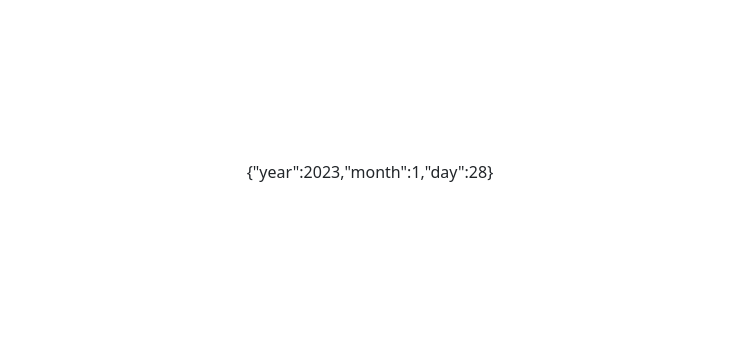
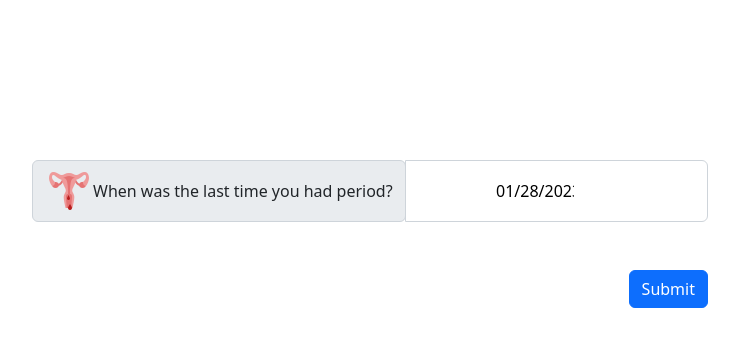
Before and after one commit to panospd/my-pregnancy, a React (Create React App) app: page / in a window 1280 px wide. Shown: the top 346 px of the page, without its empty margins (270-1009 px from the left). Built offline with nearby package versions, Linux system fonts and the light colour scheme.

Commit message:
implemented figuring out pregnancy

```diff
--- a/src/App.tsx
+++ b/src/App.tsx
@@ -6,7 +6,13 @@ import PregnancyInfoForm from "./PregnancyInfoForm/";
 import { PregnancyDate } from "./PregnancyInfoForm/PregnancyDate";
 
 function App() {
-    const [periodDate, setPeriodDate] = useLocalStorage("pregnancy-start", PregnancyDate.CreateFrom(new Date()));
+    const [periodDate, setPeriodDate] = useLocalStorage<PregnancyDate>(
+        "pregnancy-start",
+        undefined,
+        (item: string): PregnancyDate => {
+            return PregnancyDate.Parse(item)!;
+        },
+        (val) => val.stringify());
 
     const onPregnancyInfoSubmit = (v: PregnancyDate) => {
         setPeriodDate(v)
@@ -15,7 +21,10 @@ function App() {
     return (
         <div className="App">
             <div className="container my-pregnancy-container">
-                {!periodDate ? <PregnancyInfoForm onSubmit={onPregnancyInfoSubmit} /> : <PregnancyInfo periodDate={periodDate} />}
+                {
+                    !periodDate
+                    ? <PregnancyInfoForm onSubmit={onPregnancyInfoSubmit} />
+                    : <PregnancyInfo progress={periodDate!.progress()} />}
             </div>
         </div>
     );
--- a/src/PregnancyInfo/index.tsx
+++ b/src/PregnancyInfo/index.tsx
@@ -1,11 +1,15 @@
-import { PregnancyDate } from "../PregnancyInfoForm/PregnancyDate"
+import { PregnancyProgress } from "../PregnancyInfoForm/PregnancyProgress"
 
 interface PregnancyInfoProps {
-    periodDate: PregnancyDate
+    progress: PregnancyProgress
 }
 
-function PregnancyInfo(props: PregnancyInfoProps) {
-    return <div>{JSON.stringify(props.periodDate)}</div>
+function PregnancyInfo(props: PregnancyInfoProps): JSX.Element {
+    return (
+        <div>
+            {JSON.stringify(props.progress)}
+        </div>
+    )
 }
 
 export default PregnancyInfo
--- a/src/PregnancyInfoForm/PregnancyDate.tsx
+++ b/src/PregnancyInfoForm/PregnancyDate.tsx
@@ -1,26 +1,85 @@
+import { PregnancyProgress } from "./PregnancyProgress";
+
+type PregnancyDateData = {
+    year: number;
+    month: number;
+    day: number;
+}
+
 export class PregnancyDate {
-    constructor(
-        public year: number,
-        public month: number,
-        public day: number) {
-        this.EnsureIsValid();
+    private _year: number;
+    private _month: number;
+    private _day: number;
+    constructor(data: PregnancyDateData) {
+        this._year = data.year;
+        this._month = data.month;
+        this._day = data.day;
+    }
+
+    static createFrom(date: Date) {
+        const period = new PregnancyDate({
+            year: date.getFullYear(),
+            month: date.getMonth() + 1,
+            day: date.getDate()
+        })
+
+        period.EnsureIsValid();
+
+        return period;
+    }
+
+    get year() {
+        return this._year;
+    }
+
+    get month() {
+        return this._month;
+    }
+
+    get day() {
+        return this._day;
     }
 
     private EnsureIsValid() {
-        new Date(
-            this.year,
-            this.month,
-            this.day);
+        new Date(this._year, this._month - 1, this._day)
     }
 
-    static CreateFrom(date: Date): PregnancyDate {
-        return new PregnancyDate(
-            date.getFullYear(),
-            date.getMonth() + 1,
-            date.getDate());
+    static Parse(date: string): PregnancyDate | undefined {
+        const data = JSON.parse(date) as PregnancyDateData;
+
+        if (!data) return undefined;
+
+        return new PregnancyDate(data)
     }
 
-    static Parse(date: string): PregnancyDate {
-        return JSON.parse(date) as PregnancyDate;
+    progress(): PregnancyProgress {
+        const today = new Date()
+        const daysInDiff = this.dateDiffInDays(
+            this.toDate(),
+            new Date(
+                today.getFullYear(),
+                today.getMonth(),
+                today.getDate(), 0, 0, 0, 0))
+        return new PregnancyProgress(daysInDiff)
+    }
+
+    stringify() {
+        const data: PregnancyDateData = {
+            year: this.year,
+            month: this.month,
+            day: this.day
+        }
+
+        return JSON.stringify(data);
+    }
+
+    toDate() {
+        return new Date(this.year, this.month - 1, this.day, 0, 0, 0, 0)
+    }
+
+    private dateDiffInDays = (a: Date, b: Date) => {
+        const numberOfDays = (b.getTime() - a.getTime()) / (1000 * 3600 * 24);
+        console.log(numberOfDays)
+        return numberOfDays;
     }
 }
--- /dev/null
+++ b/src/PregnancyInfoForm/PregnancyProgress.tsx
@@ -0,0 +1,17 @@
+export class PregnancyProgress {
+    private _week: number;
+    private _day: number;
+    constructor(numberOfDays: number) {
+        this._week = Math.floor(numberOfDays / 7);
+        this._day = numberOfDays - this.week * 7;
+        console.log(numberOfDays)
+    }
+
+    public get week() {
+        return this._week;
+    }
+
+    public get day() {
+        return this._day;
+    }
+}
--- a/src/PregnancyInfoForm/index.tsx
+++ b/src/PregnancyInfoForm/index.tsx
@@ -12,7 +12,7 @@ function PregnancyInfo(props: PregnacyInfoFormProps) {
     const [lastPeriodDate, SetLastPeriodDate] = useState(new Date());
 
     const onClick = () => {
-        props.onSubmit(PregnancyDate.CreateFrom(lastPeriodDate))
+        props.onSubmit(PregnancyDate.createFrom(lastPeriodDate))
     }
 
     return (
--- a/src/hooks/useLocalStorage.ts
+++ b/src/hooks/useLocalStorage.ts
@@ -2,20 +2,24 @@ import { useState } from "react";
 
 function useLocalStorage<T>(
     key: string,
-    initialValue: T) {
-    const [storedvalue, setStoredValue] = useState<T>(() => {
+    initialValue: T | undefined,
+    parse?: (item: string) => T,
+    stringify?: (value: T) => string) {
+    const [storedvalue, setStoredValue] = useState<T | undefined>(() => {
         if (typeof window === undefined) {
             return initialValue;
         }
 
         const item = localStorage.getItem(key)
 
-        return item ? JSON.parse(item) : initialValue;
+        if(!item) return initialValue;
+
+        return parse ? parse(item) : JSON.parse(item) as T;
     })
 
     const setValue = (value: T): void => {
         setStoredValue(value)
-        localStorage.setItem(key, JSON.stringify(value))
+        localStorage.setItem(key, stringify ? stringify(value) : JSON.stringify(value))
     }
 
     return [storedvalue, setValue] as const;
```
